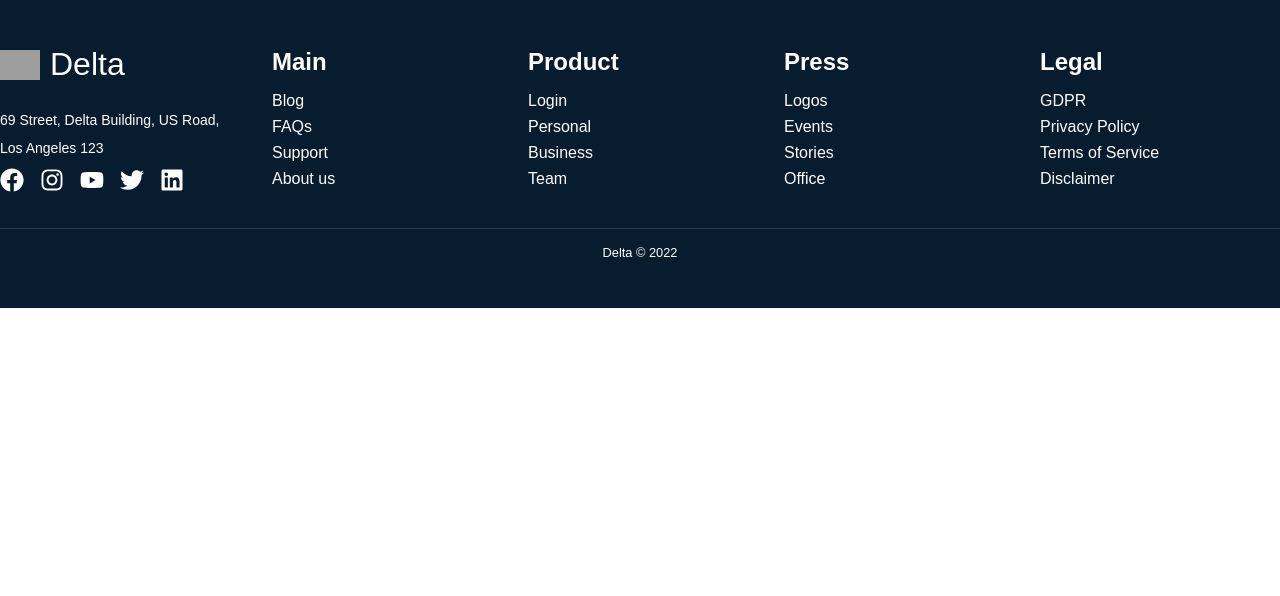
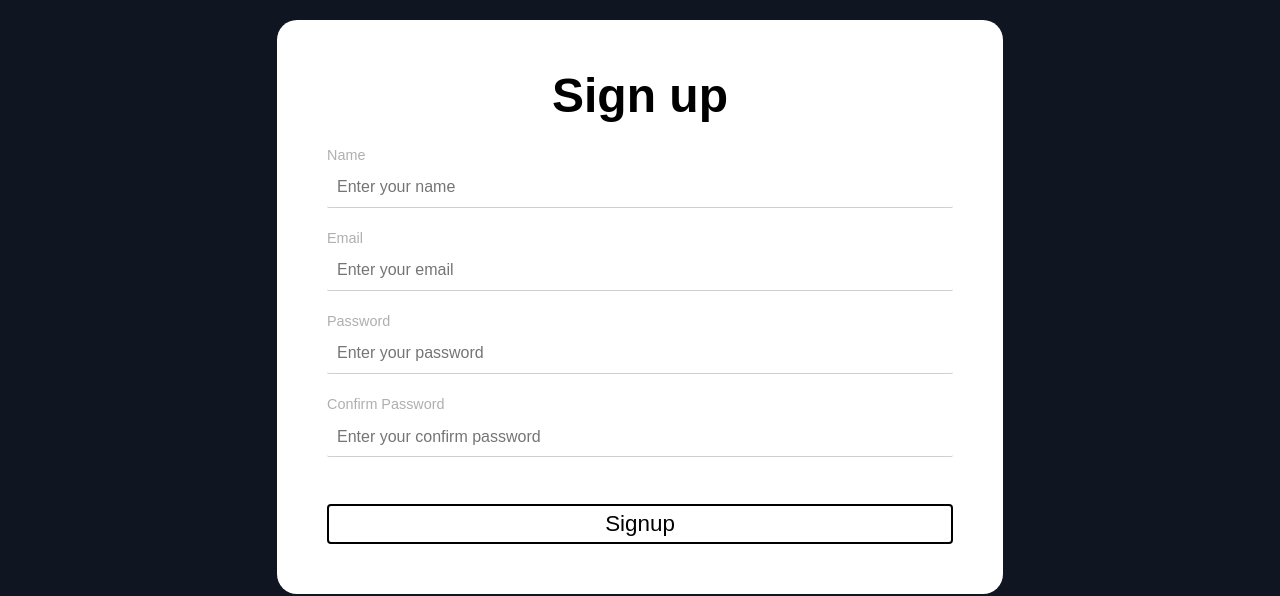
Before and after one commit to dhyanpatel110/DELTA, a React (Create React App) app: page /signup in a window 1280 px wide. Shown: the part 140-736 px from the top of the page. Built offline with nearby package versions, Linux system fonts and the light colour scheme; grey boxes are pictures that could not be loaded.

Commit message:
Add files via upload

```diff
--- /dev/null
+++ b/src/components/Form/FormStyles.js
@@ -0,0 +1,132 @@
+import styled from 'styled-components';
+import { motion } from 'framer-motion';
+
+export const FormSection = styled.div`
+	/* color: #fff; */
+	padding: 160px 0;
+	/* background: ${({ inverse }) => (inverse ? '#101522' : '#fff')}; */
+	background: #101522;
+`;
+
+export const FormTitle = styled.h1`
+	margin-bottom: 24px;
+	font-size: 48px;
+	line-height: 1.1;
+	font-weight: 600;
+`;
+
+export const FormContainer = styled.div`
+	display: flex;
+`;
+export const FormColumn = styled.div`
+	/* margin-bottom: 15px; */
+	padding: 50px;
+	background: white;
+	border: 20px;
+	/* padding: ${({ small }) => (small ? '0 50px' : '0 15px')}; */
+	flex: 1;
+	max-width: 60%;
+	display: flex;
+	justify-content: center;
+	align-items: center;
+	border-radius: 20px;
+	flex-direction: column;
+	@media screen and (max-width: 768px) {
+		max-width: 100% !important;
+		flex-basis: 100%;
+	}
+
+	img {
+		@media screen and (max-width: 768px) {
+			display: none;
+		}
+	}
+`;
+
+export const FormRow = styled.div`
+	display: flex;
+	justify-content: center;
+	margin: 0 -15px -15px -15px;
+	flex-wrap: wrap;
+	align-items: center;
+`;
+
+export const FormWrapper = styled.form`
+	/* max-width: 540px; */
+	padding-top: 0;
+	width: 100%;
+`;
+
+export const FormMessage = styled(motion.div)`
+	color: ${({ error }) => (error ? 'red' : 'green')};
+	padding: 5px;
+	text-align: center;
+	margin-top: 1rem;
+`;
+
+export const FormInputRow = styled.div`
+	display: flex;
+	justify-content: center;
+	flex-direction: column;
+	align-items: stretch;
+	margin-bottom: 1.4rem;
+
+	> p {
+		font-size: 0.8rem;
+		margin-top: 0.5rem;
+		color: #f00e0e;
+	}
+`;
+export const FormInput = styled.input`
+	display: block;
+	padding-left: 10px;
+	outline: none;
+	border-radius: 2px;
+	height: 40px;
+	width: 100%;
+	border: none;
+	border-bottom: 1px solid #cfcfcf;
+	font-size: 1rem;
+`;
+
+export const FormLabel = styled.label`
+	display: inline-block;
+	font-size: 0.9rem;
+	margin-bottom: 0.3rem;
+	color: #afafaf;
+`;
+export const FormImgWrapper = styled.div`
+	max-width: 555px;
+	display: flex;
+	justify-content: ${({ start }) => (start ? 'flex-start' : 'flex-end')};
+`;
+export const FormImg = styled.img`
+	padding-right: 0;
+	border: 0;
+	max-width: 100%;
+	vertical-align: middle;
+	display: inline-block;
+	max-height: 500px;
+`;
+
+export const FormButton = styled.button`
+	border-radius: 4px;
+	background: none;
+	margin-top: 1.5rem;
+	white-space: nowrap;
+	/* color: #fff; */
+	outline: none;
+	width: 100%;
+	font-size: 1.4rem;
+	padding: 5px 15px;
+	border: 2px solid black;
+	cursor: pointer;
+	position: relative;
+	overflow: hidden;
+
+	&:hover {
+		color: white;
+		transition: background-color 0.4s ease-in;
+		background-color: black;
+	}
+`;
--- /dev/null
+++ b/src/components/Form/validateForm.js
@@ -0,0 +1,28 @@
+export default function validateForm({ name, email, password, confirmPass }) {
+    if (!name.trim()) {
+        return 'Username required';
+    }
+    // else if (!/^[A-Za-z]+/.test(name.trim())) {
+    //   errors.name = 'Enter a valid name';
+    // }
+
+    const regex =
+        /^(([^<>()[\]\\.,;:\s@"]+(\.[^<>()[\]\\.,;:\s@"]+)*)|(".+"))@((\[[0-9]{1,3}\.[0-9]{1,3}\.[0-9]{1,3}\.[0-9]{1,3}\])|(([a-zA-Z\-0-9]+\.)+[a-zA-Z]{2,}))$/;
+    if (!email) {
+        return 'Email required';
+    } else if (regex.test(email.toLocalLowerCase)) {
+        return 'Email address is invalid';
+    }
+    if (!password) {
+        return 'Password is required';
+    } else if (password.length < 6) {
+        return 'Password needs to be 6 characters or more';
+    }
+
+    if (!confirmPass) {
+        return 'Enter Confirm password is required';
+    } else if (confirmPass !== password) {
+        return 'Passwords do not match';
+    }
+    return null;
+}
```
Also changed, not shown: src/components/Form/Form.js (line endings or trailing spaces).
